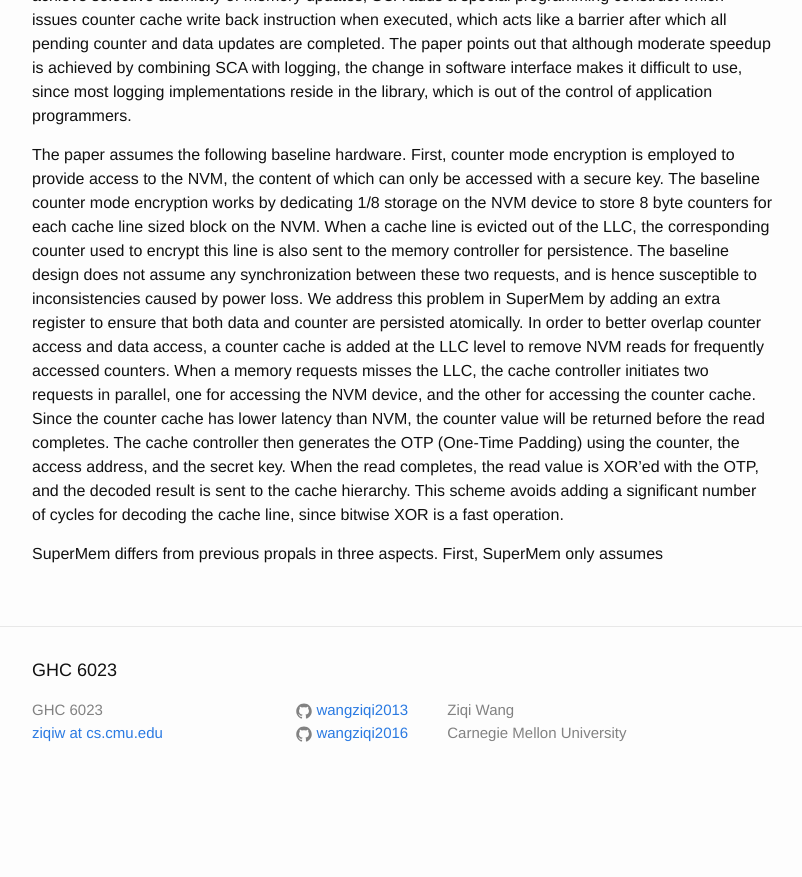
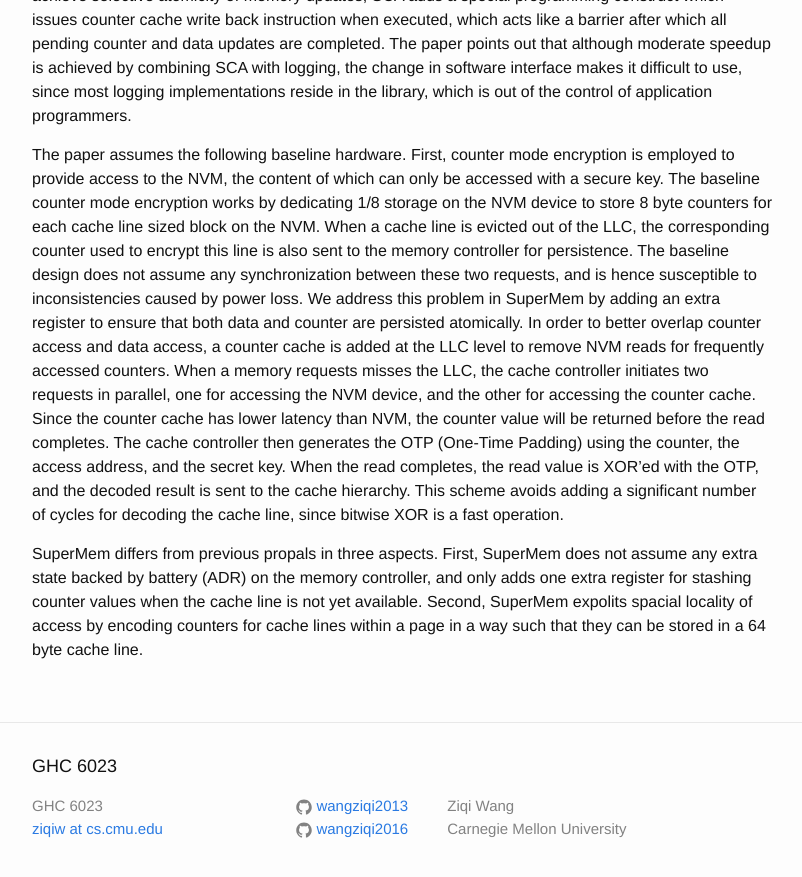
Before and after one commit to wangziqi2013/wangziqi2013.github.io, a Jekyll site: the page built from _posts/2019-12-12-supermem.markdown, in a window 1280 px wide and 900 px high, scrolled down 1030 px. Shown: the top 877 px of the window, without its empty margins (238-1040 px from the left). Built offline with Jekyll 4.4.1, drawn with Linux system fonts in a browser that asks for light colours; before the commit the page ends 1834 px from its top, so only the background shows below that.

Commit message:
Adding overview

```diff
--- a/_posts/2019-12-12-supermem.markdown
+++ b/_posts/2019-12-12-supermem.markdown
@@ -48,4 +48,7 @@ then generates the OTP (One-Time Padding) using the counter, the access address,
 the read value is XOR'ed with the OTP, and the decoded result is sent to the cache hierarchy. This scheme avoids adding
 a significant number of cycles for decoding the cache line, since bitwise XOR is a fast operation.
 
-SuperMem differs from previous propals in three aspects. First, SuperMem only assumes
+SuperMem differs from previous propals in three aspects. First, SuperMem does not assume any extra state backed by battery
+(ADR) on the memory controller, and only adds one extra register for stashing counter values when the cache line is not
+yet available. Second, SuperMem expolits spacial locality of access by encoding counters for cache lines within a page
+in a way such that they can be stored in a 64 byte cache line.
```
